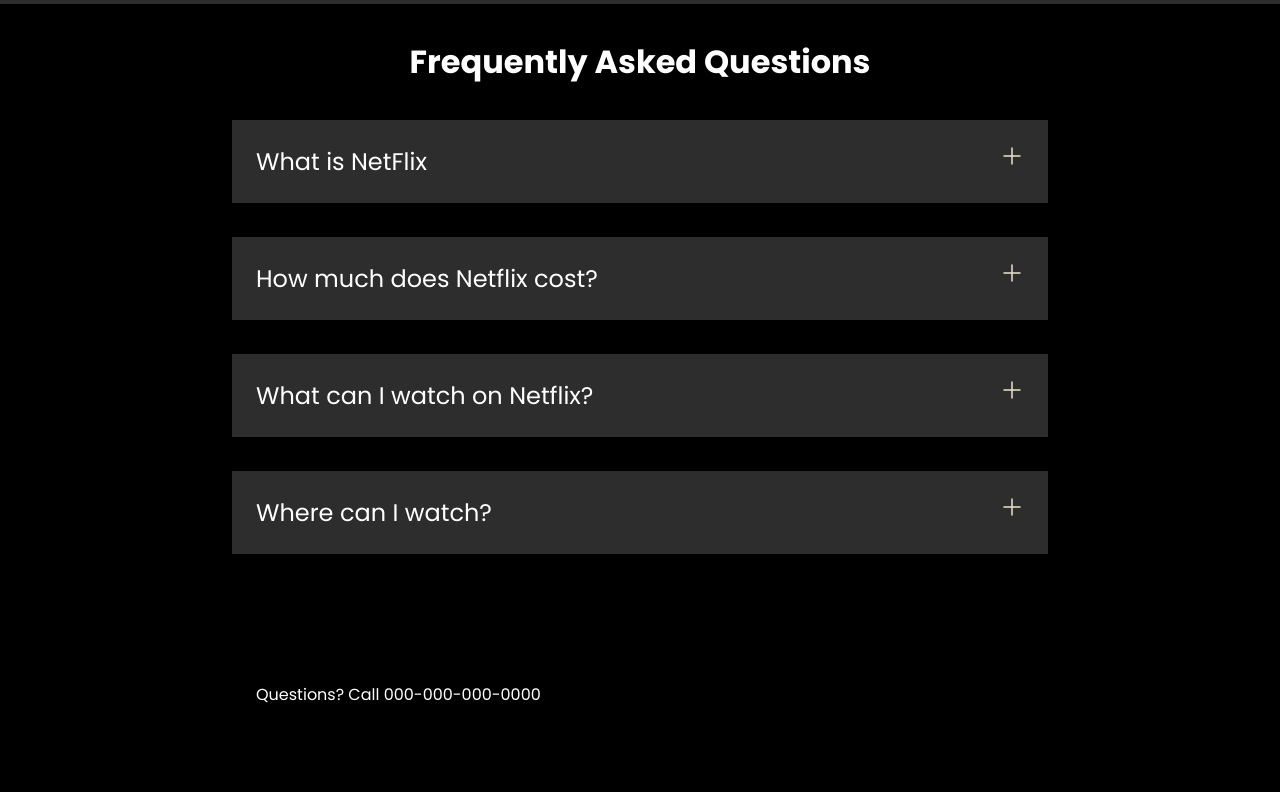
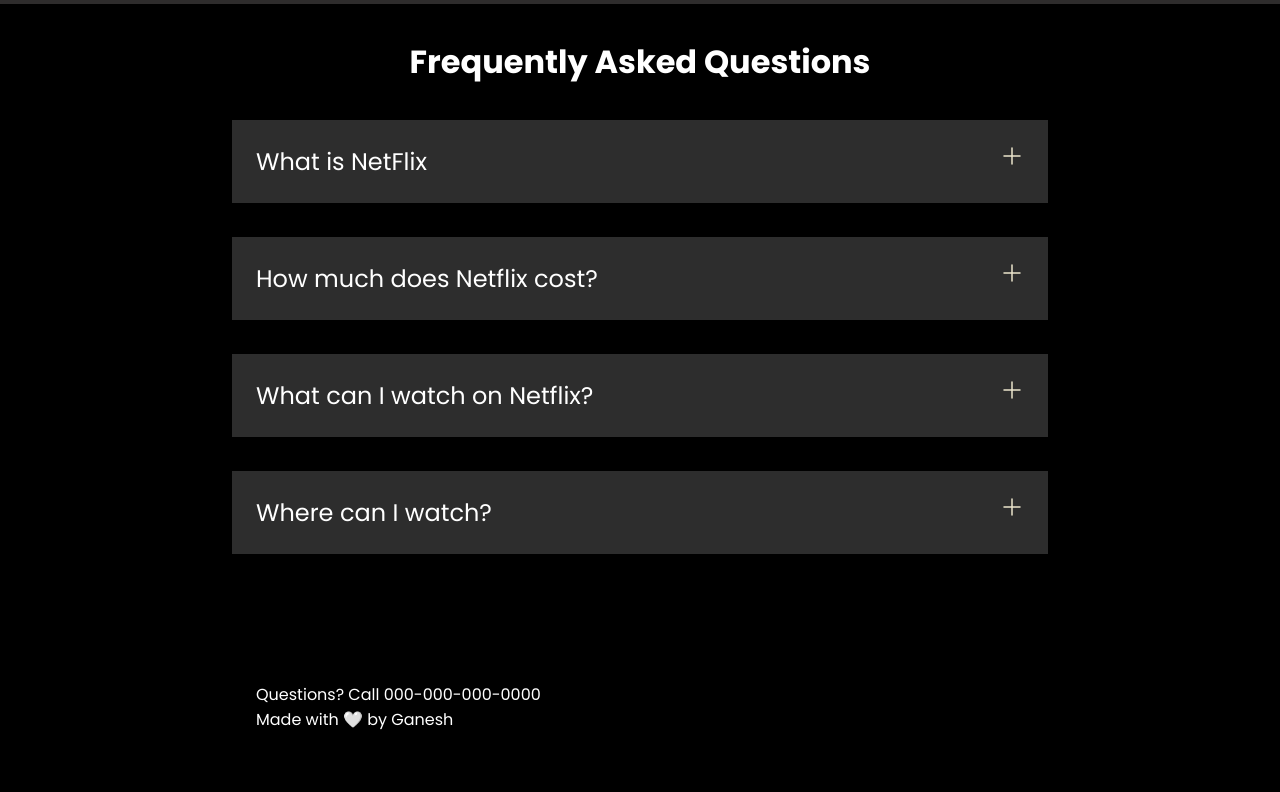
Before and after one commit to gnesh17/Netflix-Clone-1, a plain HTML site: page index.html in a window 1280 px wide. Shown: the part 2732-3524 px from the top of the page. Before the commit the page ends 3499 px from the top, so only its background shows below. Drawn offline with Linux system fonts and the light colour scheme; a web font is replaced by a local one.

Commit message:
commit 1

```diff
--- a/index.html
+++ b/index.html
@@ -131,6 +131,9 @@
         <div class="questions">
             Questions? Call 000-000-000-0000
         </div>
+        <div class="questions">
+            Made with 🤍 by Ganesh
+        </div>
     </footer>
 
 </body>
```
